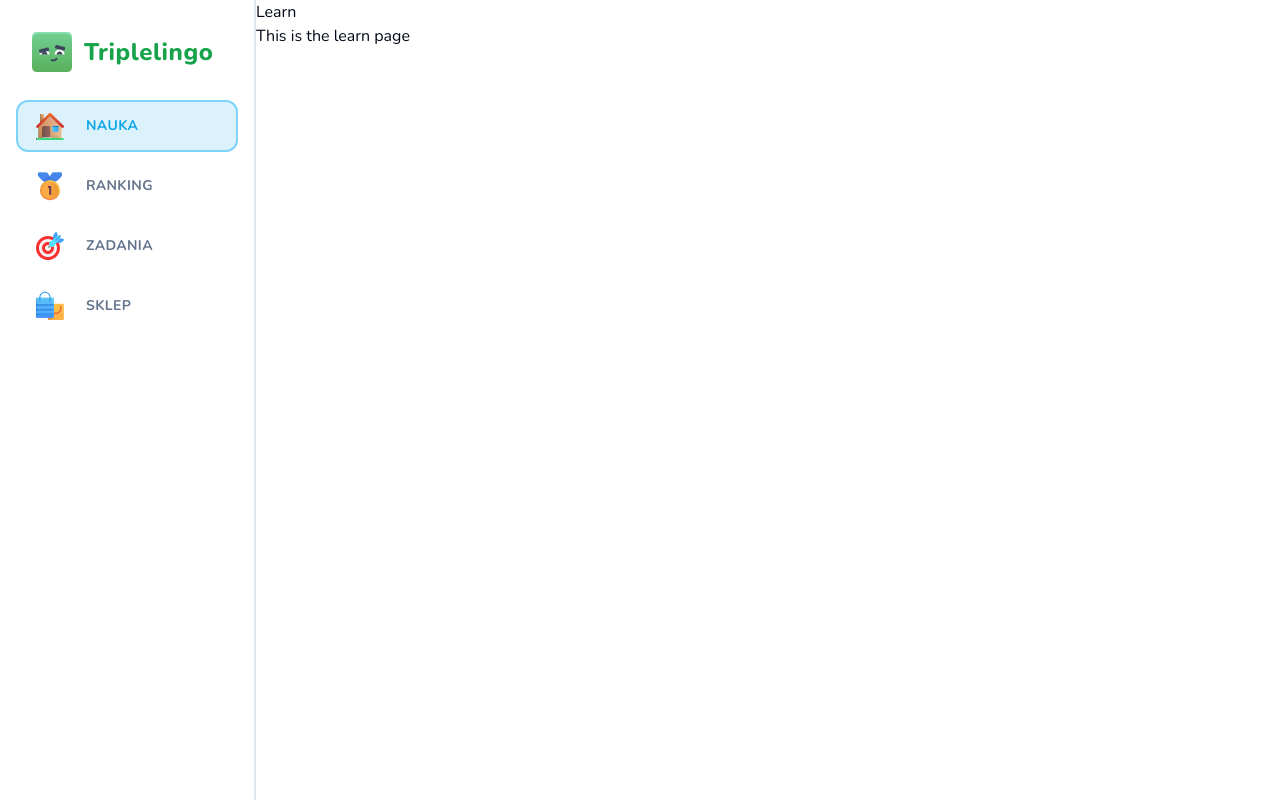
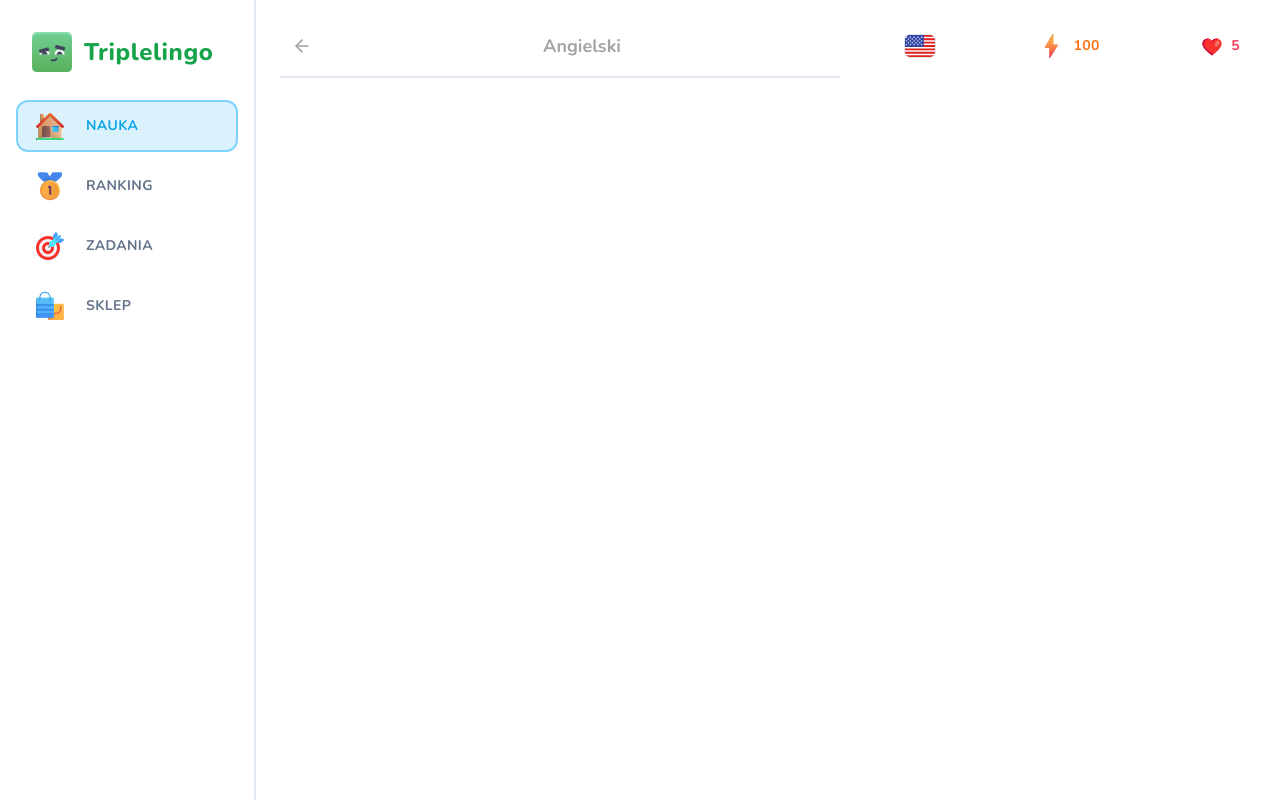
Before and after one commit to PatRogala/triplelingo, a Next.js app: page /learn in a window 1280 px wide. Built offline with nearby package versions, Linux system fonts and the light colour scheme.

Commit message:
Add component wrappers and update layout

```diff
--- a/app/(main)/layout.tsx
+++ b/app/(main)/layout.tsx
@@ -11,7 +11,7 @@
       <MobileHeader />
       <Sidebar className="hidden lg:flex" />
       <main className="lg:pl-[256px] h-full pt-[50px] lg:pt-0">
-        <div className="h-full">
+        <div className="max-w-[1056px] mx-auto pt-6 h-full">
           {children}
         </div>
       </main>
--- /dev/null
+++ b/app/(main)/learn/header.tsx
@@ -0,0 +1,23 @@
+import { Button } from "@/components/ui/button";
+import { ArrowLeft } from "lucide-react";
+import Link from "next/link";
+
+type Props = {
+  title: string;
+}
+
+export const Header = ({ title }: Props) => {
+  return (
+    <div className="sticky top-0 bg-white pb-3 lg:pt-[28px] lg:mt-[-28px] flex items-center justify-between border-b-2 mb-5 text-neutral-400 lg:z-50">
+      <Link href="/courses">
+        <Button variant="ghost" size="sm">
+          <ArrowLeft className="h-5 w-5 strok-2 text-neutral-400" />
+        </Button>
+      </Link>
+      <h1 className="font-bold text-lg">
+        {title}
+      </h1>
+      <div />
+    </div>
+  )
+}
--- a/app/(main)/learn/page.tsx
+++ b/app/(main)/learn/page.tsx
@@ -1,8 +1,22 @@
+import { FeedWrapper } from "@/components/feed-wrapper";
+import { StickyWrapper } from "@/components/sticky-wrapper";
+import { Header } from "./header";
+import { UserProgress } from "@/components/user-progress";
+
 const LearnPage = () => {
   return (
-    <div>
-      <h1>Learn</h1>
-      <p>This is the learn page</p>
+    <div className="flex flex-row-reverse gap-[48px] px-6">
+      <StickyWrapper>
+        <UserProgress
+          activeCourse={{ title: "Angielski", imageSrc: "/us.svg" }}
+          hearts={5}
+          points={100}
+          hasActiveSubscription={false}
+        />
+      </StickyWrapper>
+      <FeedWrapper>
+        <Header title="Angielski" />
+      </FeedWrapper>
     </div>
   );
 }
--- /dev/null
+++ b/components/feed-wrapper.tsx
@@ -0,0 +1,11 @@
+type Props = {
+  children: React.ReactNode;
+}
+
+export const FeedWrapper = ({ children }: Props) => {
+  return (
+    <div className="flex-1 relative top-0 pb-10">
+      {children}
+    </div>
+  );
+}
--- /dev/null
+++ b/components/sticky-wrapper.tsx
@@ -0,0 +1,13 @@
+type Props = {
+  children: React.ReactNode;
+}
+
+export const StickyWrapper = ({ children }: Props) => {
+  return (
+    <div className="hidden lg:block w-[368px] sticky self-end bottom-6">
+      <div className="min-h-[calc(100vh-48px)] sticky top-6 flex flex-col gap-y-4">
+        {children}
+      </div>
+    </div>
+  );
+}
--- /dev/null
+++ b/components/user-progress.tsx
@@ -0,0 +1,41 @@
+import Link from "next/link";
+import { Button } from "@/components/ui/button";
+import Image from "next/image";
+import { InfinityIcon } from "lucide-react";
+
+type Props = {
+  activeCourse: { imageSrc: string, title: string };
+  hearts: number;
+  points: number;
+  hasActiveSubscription: boolean;
+}
+
+export const UserProgress = ({ activeCourse, points, hearts, hasActiveSubscription }: Props) => {
+  return (
+    <div className="flex items-center justify-between gap-x-2 w-full">
+      <Link href="/courses">
+        <Button variant="ghost">
+          <Image
+            src={activeCourse.imageSrc}
+            alt={activeCourse.title}
+            className="rounded-md border"
+            width={32}
+            height={32}
+          />
+        </Button>
+      </Link>
+      <Link href="/shop">
+        <Button variant="ghost" className="text-orange-500">
+          <Image src="/points.svg" height={28} width={28} alt="Points" className="mr-2" />
+          {points}
+        </Button>
+      </Link>
+      <Link href="/shop">
+        <Button variant="ghost" className="text-rose-500">
+          <Image src="/heart.svg" height={22} width={22} alt="Hearts" className="mr-2" />
+          {hasActiveSubscription ? <InfinityIcon className="h-4 w-4 stroke-[3]" /> : hearts}
+        </Button>
+      </Link>
+    </div>
+  )
+}
```
Also changed, not shown: public/heart.svg (added), public/points.svg (added).
